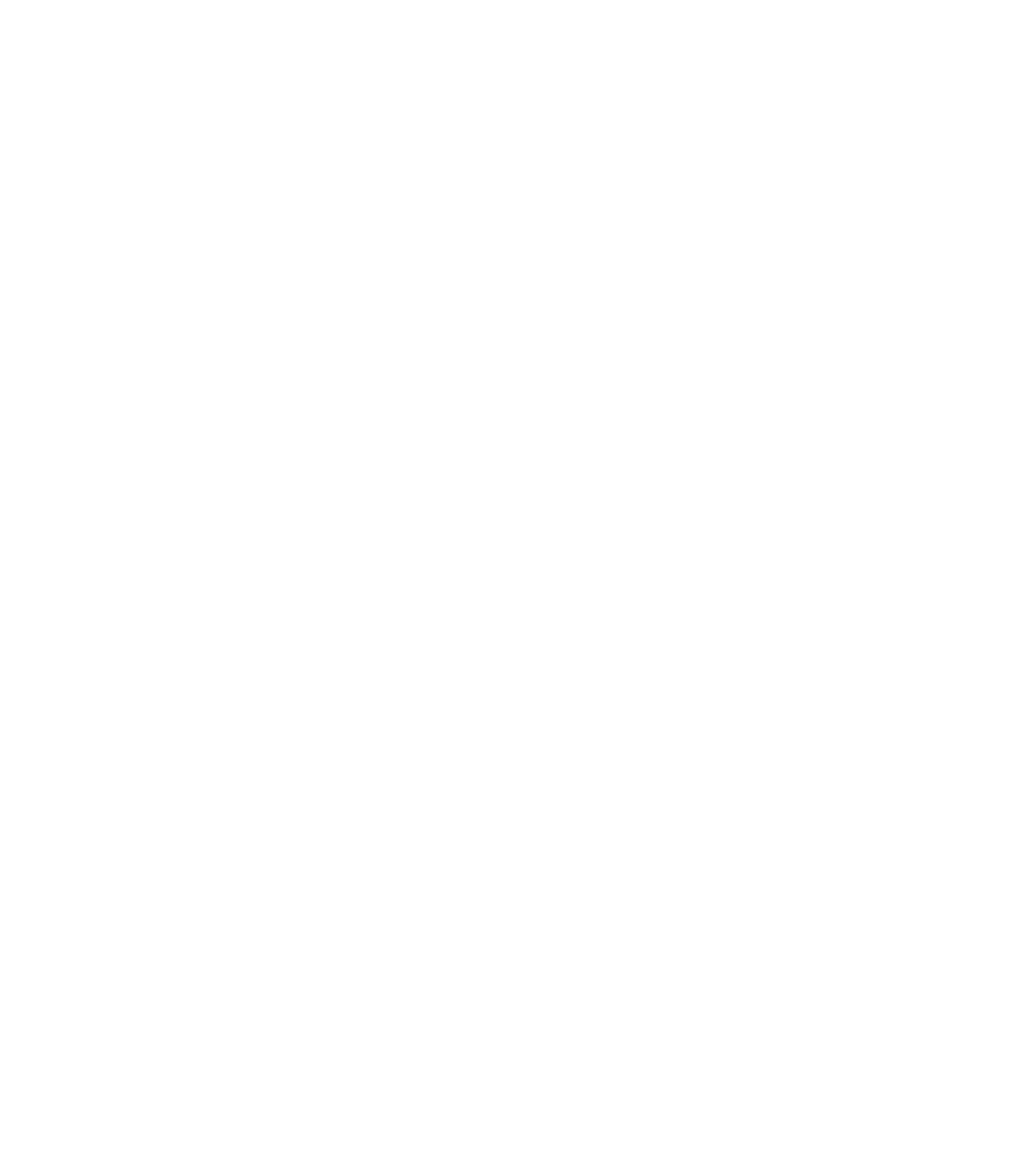
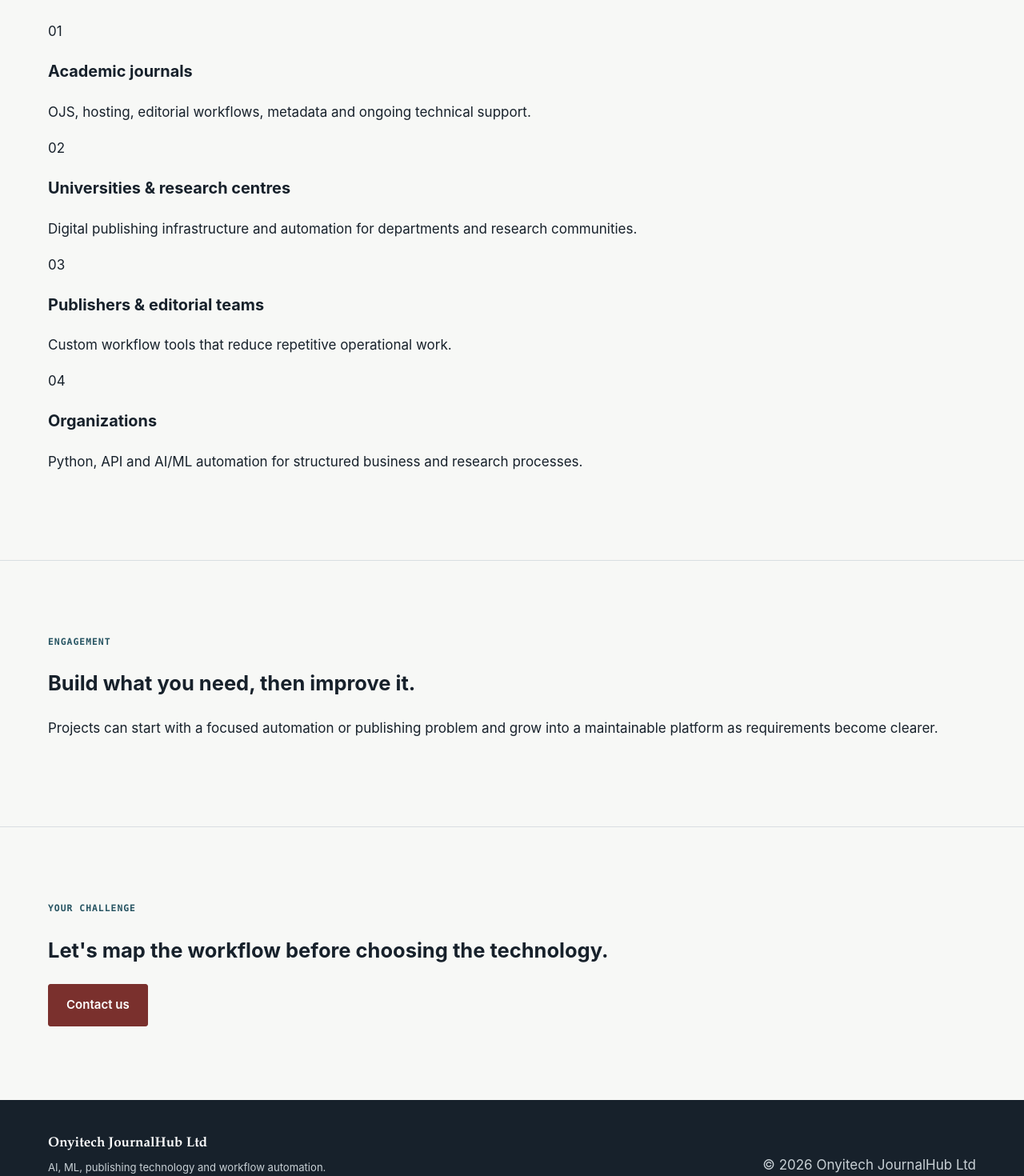
Before and after one commit to onyi4677/onyitechub.com, a Next.js app: page /solutions in a window 1280 px wide. Before the commit this address had no page. Shown: the part 480-1950 px from the top of the page at 80% size. Before the commit the page ends 800 px from the top, so only its background shows below. Built offline with nearby package versions, Linux system fonts and the light colour scheme.

Commit message:
Add app/solutions/page.tsx for AI, ML and publishing site

```diff
--- /dev/null
+++ b/app/solutions/page.tsx
@@ -0,0 +1,22 @@
+import SiteHeader from "../components/SiteHeader";
+import SiteFooter from "../components/SiteFooter";
+
+export const metadata = {
+  title: "Solutions | Onyitech JournalHub Ltd",
+  description: "Technology solutions for publishers, universities, research teams and organizations.",
+};
+
+export default function SolutionsPage() {
+  const items = [
+    ["Academic journals","OJS, hosting, editorial workflows, metadata and ongoing technical support."],
+    ["Universities & research centres","Digital publishing infrastructure and automation for departments and research communities."],
+    ["Publishers & editorial teams","Custom workflow tools that reduce repetitive operational work."],
+    ["Organizations","Python, API and AI/ML automation for structured business and research processes."],
+  ];
+  return <><SiteHeader /><main className="detail-page">
+    <section className="detail-hero"><div className="wrap"><p className="eyebrow">SOLUTIONS</p><h1>Technology designed around the organization, not the other way around.</h1><p className="detail-lede">We combine software engineering, AI/ML and publishing technology to build practical systems for teams that need reliable digital workflows.</p></div></section>
+    <section><div className="wrap"><div className="feature-grid">{items.map(([title,text],i)=><article key={title}><span>{String(i+1).padStart(2,"0")}</span><h3>{title}</h3><p>{text}</p></article>)}</div></div></section>
+    <section className="paper-panel"><div className="wrap two-column"><div><p className="eyebrow">ENGAGEMENT</p><h2>Build what you need, then improve it.</h2></div><p>Projects can start with a focused automation or publishing problem and grow into a maintainable platform as requirements become clearer.</p></div></section>
+    <section><div className="wrap cta-band"><div><p className="eyebrow">YOUR CHALLENGE</p><h2>Let's map the workflow before choosing the technology.</h2></div><a className="btn-primary" href="/contact">Contact us</a></div></section>
+  </main><SiteFooter /></>;
+}
```
